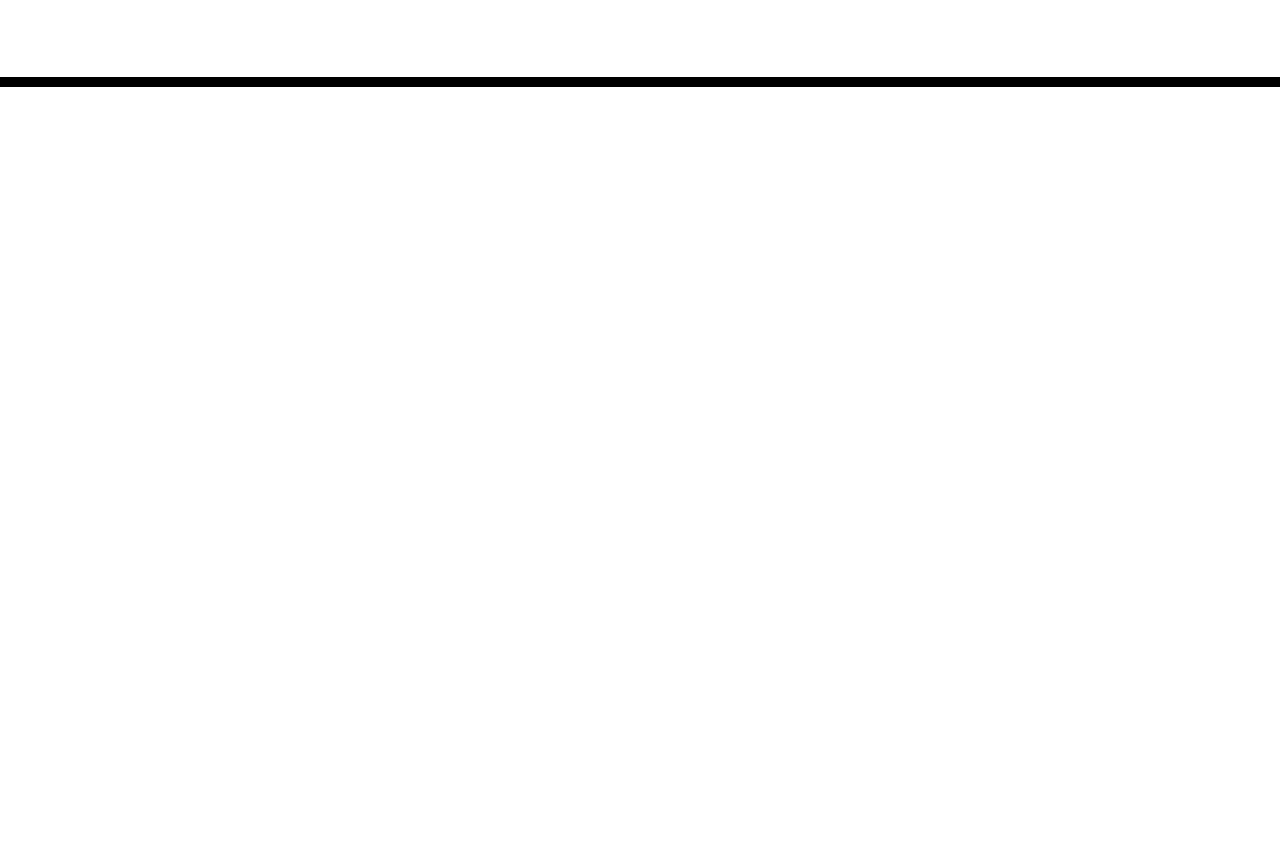
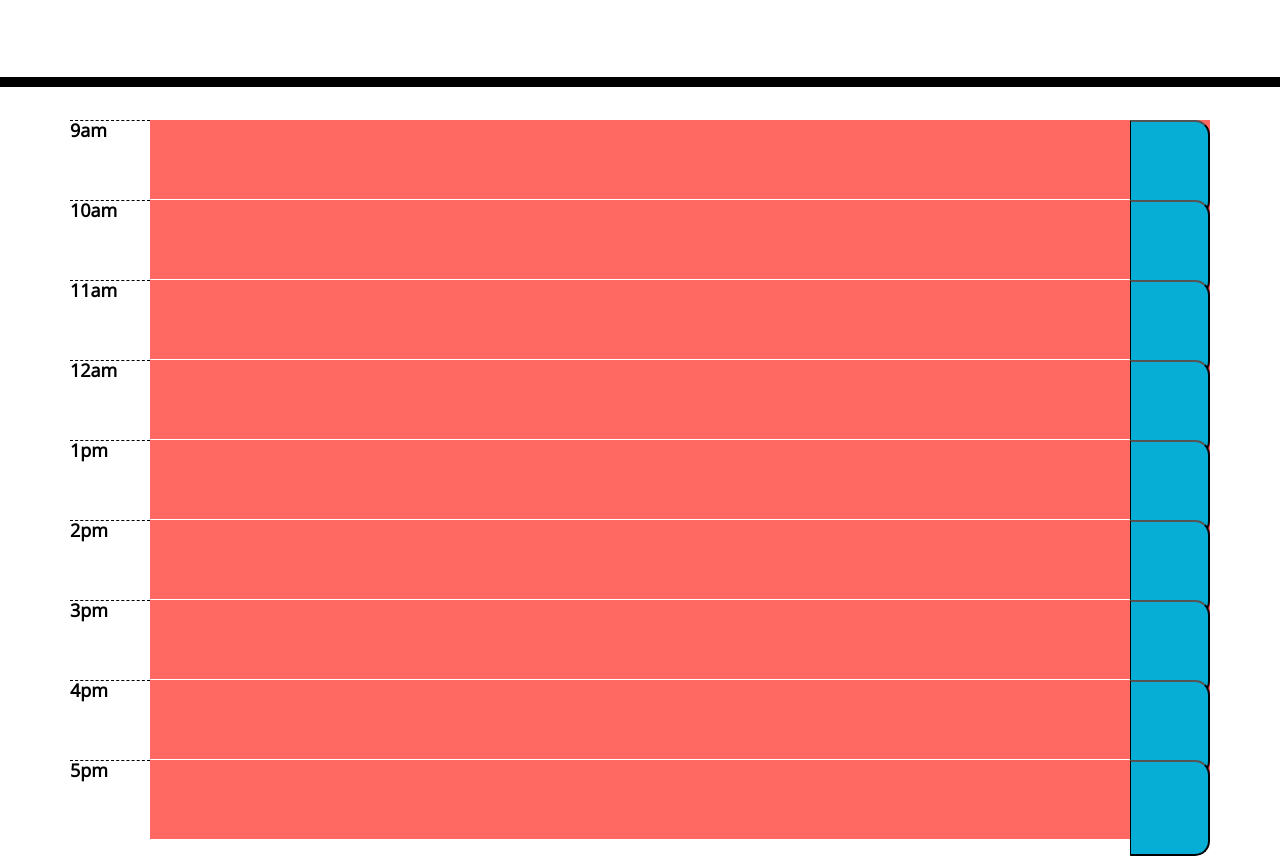
Before and after one commit to Yusen22/Planner_Application, a plain HTML site: page index.html in a window 1280 px wide. Shown: the part 181-1037 px from the top of the page. Before the commit the page ends 800 px from the top, so only its background shows below. Drawn offline with nearby package versions, Linux system fonts and the light colour scheme; files that its build step writes are made by us from their sources.

Commit message:
added timeblocks to html. changed styling of .saveBtbn and .hour

```diff
--- a/assets/css/style.css
+++ b/assets/css/style.css
@@ -12,6 +12,8 @@ textarea {
   border-left: 1px solid black;
   padding: 10px;
 }
+
+
 
 .jumbotron {
   text-align: center;
@@ -34,12 +36,19 @@ textarea {
   white-space: pre-wrap;
   height: 80px;
   border-top: 1px solid white;
+  justify-content: space-between;
 }
+
+/* added styling to hour class for size and font */
 
 .hour {
   background-color: #ffffff;
   color: #000000;
   border-top: 1px dashed #000000;
+  height: 80px;
+  width: 80px;
+  font-size: 18px;
+  font-weight: bolder;
 }
 
 .past {
@@ -63,6 +72,7 @@ textarea {
   border-bottom-right-radius: 15px;
   background-color: #06aed5;
   color: white;
+  width: 80px;
 }
 
 .saveBtn i:hover {
--- a/index.html
+++ b/index.html
@@ -18,7 +18,7 @@
       href="https://fonts.googleapis.com/css?family=Open+Sans&display=swap"
       rel="stylesheet"
     />
-    <link rel="stylesheet" href="style.css" />
+    <link rel="stylesheet" href="./assets/css/style.css" />
     <title>Work Day Scheduler</title>
   </head>
 
@@ -30,9 +30,54 @@
     </header>
     <div class="container">
       <!-- Timeblocks go here -->
+      <div class="row present" id="9am">
+        <p class="hour">9am</p>
+        <button class="saveBtn"></button>
+      </div>
+      <div class="row present" id="10am">
+        <p class="hour">10am</p>
+        <button class="saveBtn"></button>
+
+      </div>
+      <div class="row present" id="11am">
+        <p class="hour">11am</p>
+        <button class="saveBtn"></button>
+
+      </div>
+      <div class="row present" id="12am">
+        <p class="hour">12am</p>
+        <button class="saveBtn"></button>
+
+      </div>
+      <div class="row present" id="1pm">
+        <p class="hour">1pm</p>
+        <button class="saveBtn"></button>
+
+      </div>
+      <div class="row present" id="2pm">
+        <p class="hour">2pm</p>
+        <button class="saveBtn"></button>
+
+      </div>
+      <div class="row present" id="3pm">
+        <p class="hour">3pm</p>
+        <button class="saveBtn"></button>
+
+      </div>
+      <div class="row present" id="4pm">
+        <p class="hour">4pm</p>
+        <button class="saveBtn"></button>
+
+      </div>
+      <div class="row present" id="5pm">
+        <p class="hour">5pm</p>
+        <button class="saveBtn"></button>
+
+      </div>
     </div>
 
     <script src="https://cdnjs.cloudflare.com/ajax/libs/jquery/3.2.1/jquery.min.js"></script>
     <script src="https://cdnjs.cloudflare.com/ajax/libs/moment.js/2.24.0/moment.min.js"></script>
+    <script src="./assets/js/script.js"></script>
   </body>
 </html>
```
